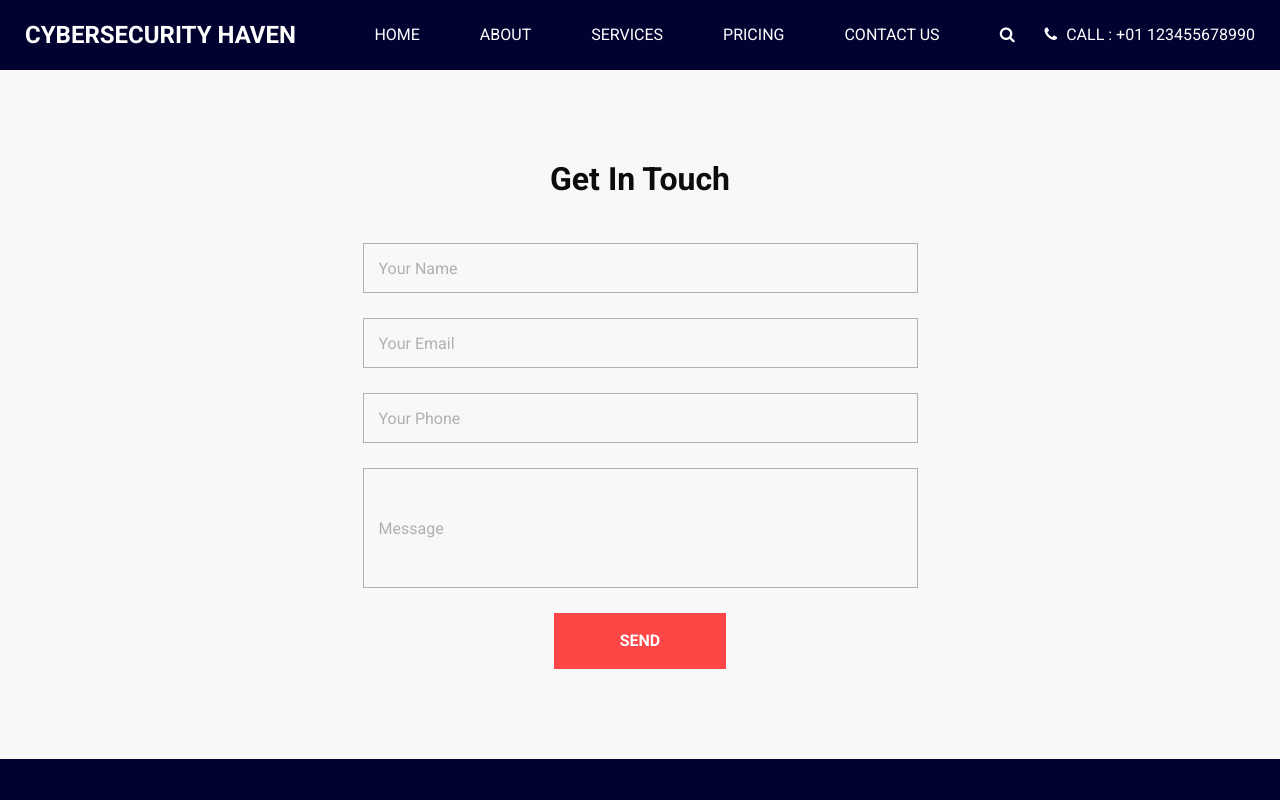
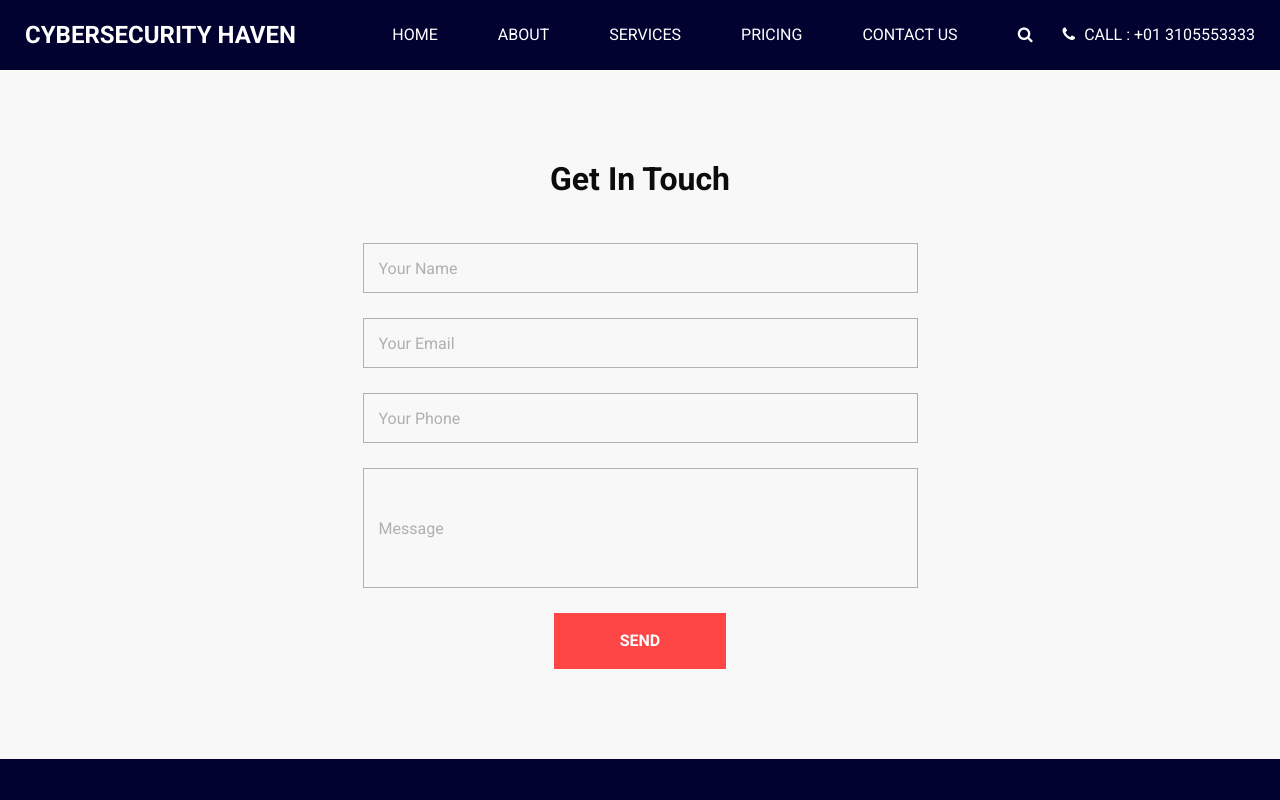
Before and after one commit to AumilMian/mySite, a plain HTML site: page contact.html in a window 1280 px wide. Shown: the top 800 px of the page. Drawn offline with Linux system fonts and the light colour scheme; a script that the page names is missing.

Commit message:
Updated Phone Number

```diff
--- a/contact.html
+++ b/contact.html
@@ -74,7 +74,7 @@
               <a href="">
                 <i class="fa fa-phone" aria-hidden="true"></i>
                 <span>
-                  Call : +01 123455678990
+                  Call : +01 3105553333
                 </span>
               </a>
             </div>
```
Also changed, not shown: index.html (+1 -1 lines), price.html (+1 -1 lines), service.html (+1 -1 lines).
